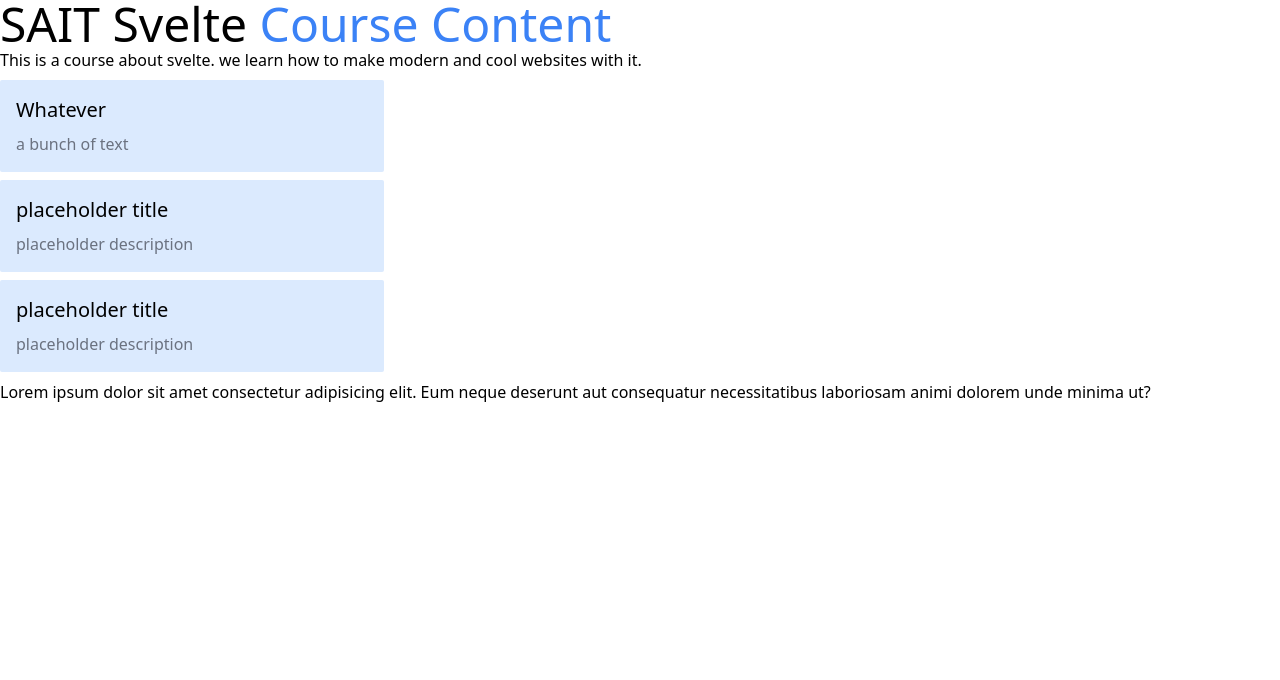
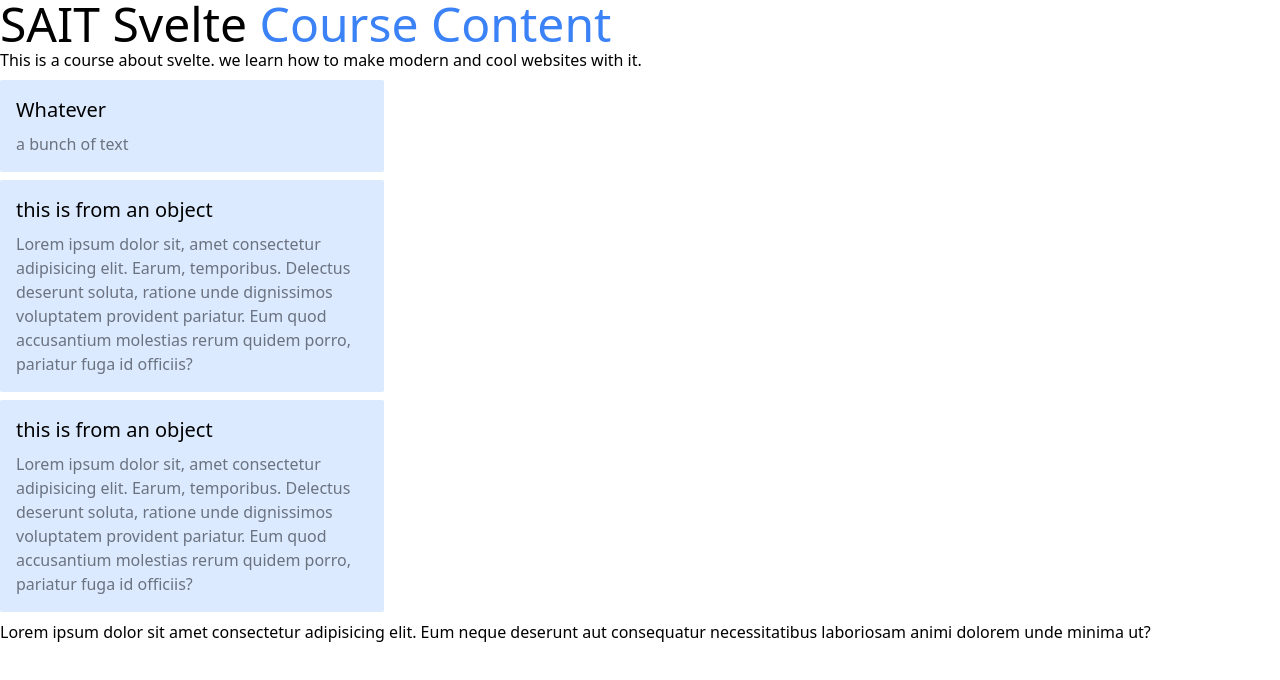
Before and after one commit to ashx3s/sait-svelte-demos, a SvelteKit app: page / in a window 1280 px wide. Shown: the top 680 px of the page. Built offline with nearby package versions, Linux system fonts and the light colour scheme.

Commit message:
different ways to render props in a component
Signed-off-by: Ashlyn Knox <ashlyn@lilyx.io>

```diff
--- a/src/routes/+page.svelte
+++ b/src/routes/+page.svelte
@@ -6,6 +6,13 @@
 	const dailyContent = '<span class="text-blue-500">Course Content</span>';
 	const description =
 		'This is a course about svelte. we learn how to make modern and cool websites with it.';
+
+	// pass this into a component:
+	const messageForTheBox = {
+		title: 'this is from an object',
+		description:
+			'Lorem ipsum dolor sit, amet consectetur adipisicing elit. Earum, temporibus. Delectus deserunt soluta, ratione unde dignissimos voluptatem provident pariatur. Eum quod accusantium molestias rerum quidem porro, pariatur fuga id officiis?'
+	};
 </script>
 
 <h1 class="text-5xl">SAIT Svelte {@html dailyContent}</h1>
@@ -13,8 +20,9 @@
 
 <!-- Render the MessageBox Component -->
 <MessageBox title="Whatever" description="a bunch of text" />
-<MessageBox />
-<MessageBox />
+<MessageBox title={messageForTheBox.title} description={messageForTheBox.description} />
+<MessageBox {...messageForTheBox} />
+
 <p>
 	Lorem ipsum dolor sit amet consectetur adipisicing elit. Eum neque deserunt aut consequatur
 	necessitatibus laboriosam animi dolorem unde minima ut?
```
